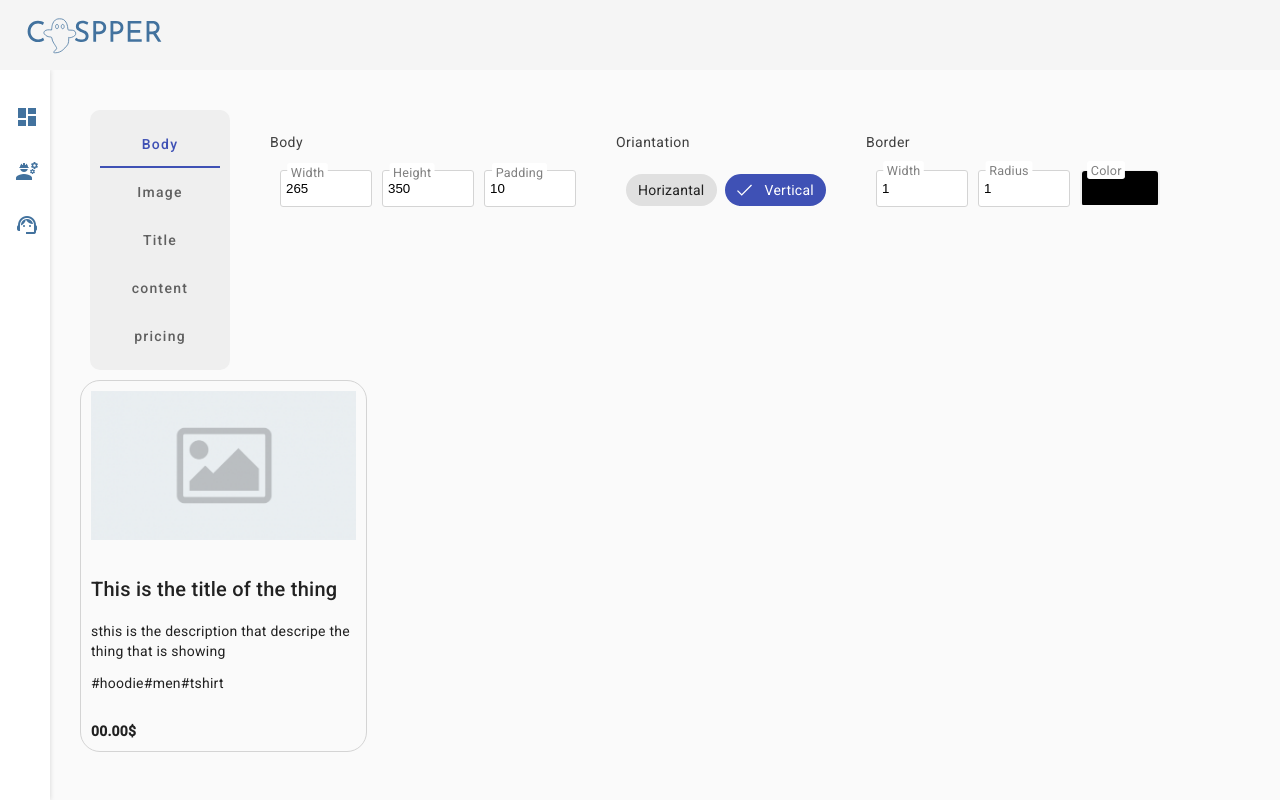
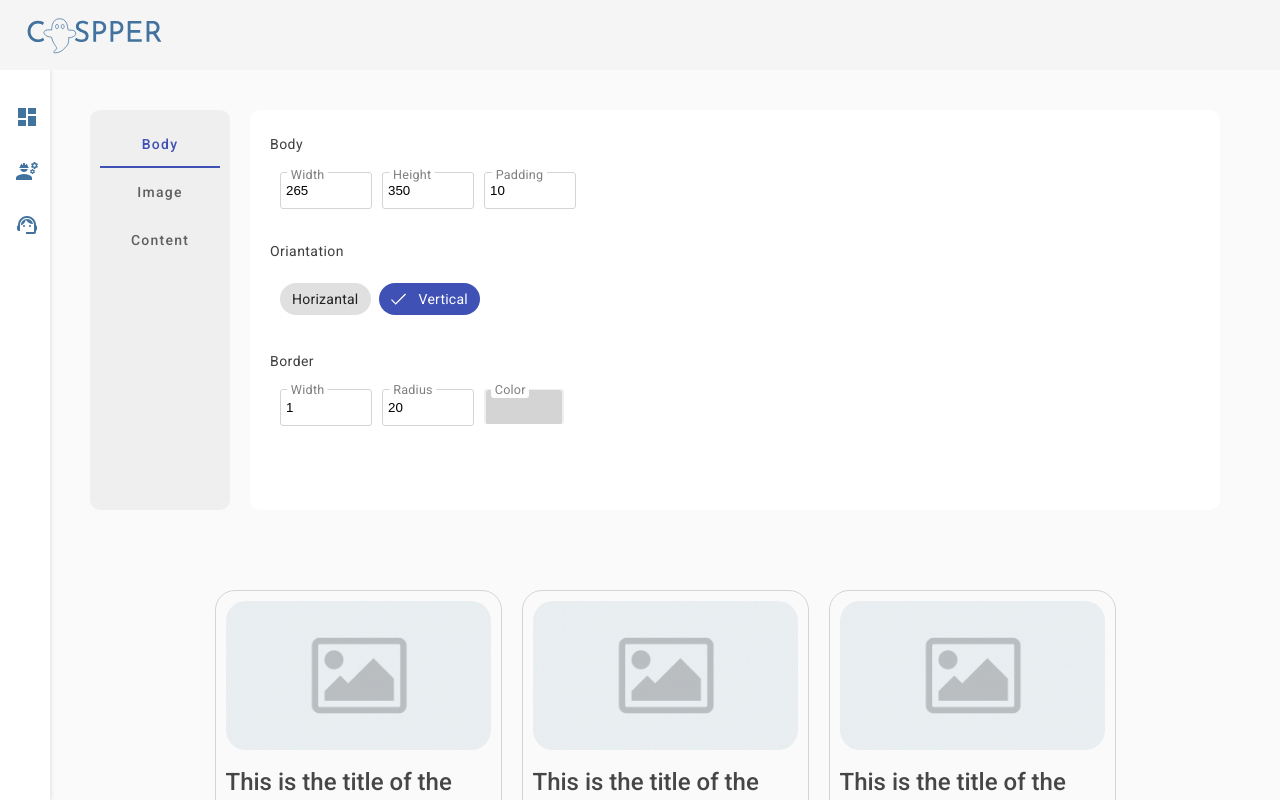
Before and after one commit to m7md47282/Casssper17, an Angular app: page /card-editor in a window 1280 px wide. Built offline with nearby package versions, Linux system fonts and the light colour scheme.

Commit message:
add basic card settings

```diff
--- a/src/app/card/card-editor/card-editor.component.html
+++ b/src/app/card/card-editor/card-editor.component.html
@@ -3,9 +3,9 @@
         <mat-tab label="Body">
             <div class="settigns">
                 <div class="settigns-row">
-                    <div class="flex-row">
+                    <div class="flex-column">
 
-                        <div class="margin-x-10">
+                        <div class="settigns-inner-row">
                             <h4>Body</h4>
                             <div class="flex-row margin-x-10">
                                 <div class="form-input cool-label" >
@@ -23,7 +23,7 @@
                             </div>
                         </div>
 
-                        <div class="margin-x-10">
+                        <div class="settigns-inner-row">
                             <h4>Oriantation</h4>
                             <div class="flex-row">
                                 <div class="margin-x-10">
@@ -36,7 +36,7 @@
                             </div>
                         </div>
 
-                        <div class="margin-x-10">
+                        <div class="settigns-inner-row">
                             <h4>Border</h4>
                             <div class="flex-row margin-x-10">
                                 <div class="form-input cool-label" >
@@ -44,7 +44,7 @@
                                     <label for="boderWidth">Width</label>
                                 </div>
                                 <div class="form-input cool-label" >
-                                    <input type="number" attr-label="Width" name="boderWidth" [(ngModel)]="cardSettings.body.borderWidth"  class="small-input">
+                                    <input type="number" attr-label="Width" name="boderWidth" [(ngModel)]="cardSettings.body.borderRadius"  class="small-input">
                                     <label for="boderWidth">Radius</label>
                                 </div>
                                 <div class="form-input cool-label" >
@@ -60,10 +60,112 @@
 
             </div>
         </mat-tab>
-        <mat-tab label="Image"> Image </mat-tab>
-        <mat-tab label="Title"> Title </mat-tab>
-        <mat-tab label="content"> Content  </mat-tab>
-        <mat-tab label="pricing"> pricing </mat-tab>
+        <mat-tab label="Image">
+            <div class="settigns">
+                <div class="settigns-row">
+                    <div class="flex-column">
+
+                        <div class="settigns-inner-row">
+                            <h4>Image</h4>
+                            <div class="flex-row margin-x-10">
+                                <div class="form-input cool-label" >
+                                    <input type="number" attr-label="Width" name="imageWidth" [(ngModel)]="cardSettings.image.width"  class="small-input">
+                                    <label for="boderWidth">Width</label>
+                                </div>
+                                <div class="form-input cool-label" >
+                                    <input type="number" attr-label="Width" name="imageRadius" [(ngModel)]="cardSettings.image.radius"  class="small-input">
+                                    <label for="boderWidth">Radius</label>
+                                </div>
+                            </div>
+                        </div>
+                    </div>
+                </div>
+            </div>
+        </mat-tab>
+
+
+        <mat-tab label="Content">
+            <div class="settigns">
+                <div class="settigns-row">
+                    <div class="flex-column">
+                        <div class="settigns-inner-row">
+                            <h4>Title</h4>
+                            <div class="flex-row margin-x-10">
+                                <div class="form-input cool-label" >
+                                    <input type="number" attr-label="Width" name="imageWidth" [(ngModel)]="cardSettings.title.fontSize"  class="small-input">
+                                    <label for="boderWidth">Font size</label>
+                                </div>
+                                <div class="form-input cool-label" >
+                                    <input type="number" attr-label="Width" name="imageWidth" [(ngModel)]="cardSettings.title.letterSpacing"  class="small-input">
+                                    <label for="boderWidth">Space</label>
+                                </div>
+                                <div class="form-input cool-label" >
+                                    <input type="color" attr-label="Width" name="imageRadius" [(ngModel)]="cardSettings.title.color"  class="small-input">
+                                    <label for="boderWidth">Font color</label>
+                                </div>
+                            </div>
+                        </div>
+
+                        <div class="settigns-inner-row">
+                            <h4>Descritopn</h4>
+                            <div class="flex-row margin-x-10">
+                                <div class="form-input cool-label" >
+                                    <input type="number" attr-label="Width" name="imageWidth" [(ngModel)]="cardSettings.description.fontSize"  class="small-input">
+                                    <label for="boderWidth">Font size</label>
+                                </div>
+                                <div class="form-input cool-label" >
+                                    <input type="number" attr-label="Width" name="imageWidth" [(ngModel)]="cardSettings.description.letterSpacing"  class="small-input">
+                                    <label for="boderWidth">Space</label>
+                                </div>
+                                <div class="form-input cool-label" >
+                                    <input type="color" attr-label="Width" name="imageRadius" [(ngModel)]="cardSettings.description.color"  class="small-input">
+                                    <label for="boderWidth">Font color</label>
+                                </div>
+                            </div>
+                        </div>
+
+                        <div class="settigns-inner-row">
+                            <h4>Tags</h4>
+                            <div class="flex-row margin-x-10">
+                                <div class="form-input cool-label" >
+                                    <input type="number" attr-label="Width" name="imageWidth" [(ngModel)]="cardSettings.tags.fontSize"  class="small-input">
+                                    <label for="boderWidth">Font size</label>
+                                </div>
+                                <div class="form-input cool-label" >
+                                    <input type="number" attr-label="Width" name="imageWidth" [(ngModel)]="cardSettings.tags.letterSpacing"  class="small-input">
+                                    <label for="boderWidth">Space</label>
+                                </div>
+                                <div class="form-input cool-label" >
+                                    <input type="color" attr-label="Width" name="imageRadius" [(ngModel)]="cardSettings.tags.color"  class="small-input">
+                                    <label for="boderWidth">Font color</label>
+                                </div>
+                            </div>
+                        </div>
+                    </div>
+                    <div class="flex-column">
+                        <div class="settigns-inner-row">
+                            <h4>Price</h4>
+                            <div class="flex-row margin-x-10">
+                                <div class="form-input cool-label" >
+                                    <input type="number" attr-label="Width" name="imageWidth" [(ngModel)]="cardSettings.price.fontSize"  class="small-input">
+                                    <label for="boderWidth">Font size</label>
+                                </div>
+                                <div class="form-input cool-label" >
+                                    <input type="number" attr-label="Width" name="imageWidth" [(ngModel)]="cardSettings.price.letterSpacing"  class="small-input">
+                                    <label for="boderWidth">Space</label>
+                                </div>
+                                <div class="form-input cool-label" >
+                                    <input type="color" attr-label="Width" name="imageRadius" [(ngModel)]="cardSettings.price.color"  class="small-input">
+                                    <label for="boderWidth">Font color</label>
+                                </div>
+                            </div>
+                        </div>
+                    </div>
+                </div>
+            </div>
+        </mat-tab>
+
+
       </mat-tab-group>
 
       <div class="preview">
--- a/src/app/card/card-editor/card-editor.component.sass
+++ b/src/app/card/card-editor/card-editor.component.sass
@@ -15,15 +15,25 @@
         .mat-mdc-tab-body-wrapper
             width: calc( 100% - 120px )
             mat-tab-body
-                padding: 10px 20px
+                padding: 0 20px
+                min-height: 400px
             .mat-mdc-tab-body-content
-                padding: 10px
+                padding: 0
+                background-color: white
+                border-radius: 10px
         .settigns
+            padding: 22px 10px
             .small-input
                 width: 80px
             h4
                 color: $black
                 font-size: 14px
 
+
             .settigns-row
+                display: flex
+                gap: 10px
                 margin-bottom: 20px
+                .settigns-inner-row
+                    margin-bottom: 20px
+                    margin-inline: 10px
--- a/src/app/card/card-editor/card-editor.component.ts
+++ b/src/app/card/card-editor/card-editor.component.ts
@@ -1,4 +1,4 @@
-import { Component } from '@angular/core';
+import { Component, signal } from '@angular/core';
 import { MatTabGroup, MatTab } from '@angular/material/tabs'
 import { FormsModule } from "@angular/forms";
 import { MatChipsModule } from "@angular/material/chips";
@@ -29,15 +29,39 @@ export class CardEditorComponent {
       padding: 10,
       oriantation: 'vertical',
       borderWidth: 1,
-      borderColor: 'd4d4d4',
+      borderColor: '#d4d4d4',
       borderRadius: 20,
     },
     image: {
-      width: 0
+      width: 100,
+      radius: 20
+    },
+    title: {
+      fontSize: 24,
+      color: '#464646',
+      letterSpacing: 0
+    },
+    description: {
+      fontSize: 14,
+      color: '#464646',
+      letterSpacing: 0
+    },
+    tags: {
+      fontSize: 10,
+      color: '#464646',
+      letterSpacing: 0
+    },
+    price: {
+      fontSize: 16,
+      color: '#464646',
+      letterSpacing: 0
     }
   };
 
 
-  // need to make it two way binding
+  constructor(){
+  }
+
+
 
 }
--- a/src/app/card/card/card.component.html
+++ b/src/app/card/card/card.component.html
@@ -1,27 +1,65 @@
-<div class="card" [ngStyle]="cardStyle()">
+<div class="card-container content-center items-center">
+    <div *ngFor="let i of emtyArray" class="card" [ngStyle]="{
+        'width': card().body.width + px,
+        'height': card().body.height + px,
+        'border': card().body.borderWidth + 'px solid ' + card().body.borderColor,
+        'border-radius': card().body.borderRadius + px,
+        'padding': card().body.padding + px,
+    }">
         <div class="card-header">
             <div class="image-container">
-            <img [ngStyle]="imageStyle()" src="../../../assets/images/default-card-image.png" alt="">
+                <img [ngStyle]="{
+                    'width': card().image.width + percent,
+                    'border-radius': card().image.radius + px,
+                }"
+                src="../../../assets/images/default-card-image.png" alt="">
             </div>
         </div>
         <div class="card-content">
             <div class="title">
-            <h2>This is the title of the thing</h2>
+                <h2
+                [ngStyle]="{
+                    fontSize: card().title.fontSize + px,
+                    color: card().title.color,
+                    letterSpacing: card().title.letterSpacing + px
+                }"
+                >This is the title of the thing</h2>
             </div>
 
             <div class="desciption">
-            <p>
+                <p
+                [ngStyle]="{
+                    fontSize: card().description.fontSize + px,
+                    color: card().description.color,
+                    letterSpacing: card().description.letterSpacing + px
+                }"
+                >
                     sthis is the description that descripe the thing that is showing
                 </p>
             </div>
 
             <div class="tags">
+                <span
+                [ngStyle]="{
+                    fontSize: card().tags.fontSize + px,
+                    color: card().tags.color,
+                    letterSpacing: card().tags.letterSpacing + px
+                }"
+                >
                     #hoodie#men#tshirt
+                </span>
             </div>
         </div>
         <div class="card-footer">
             <div class="price">
-            <b>00.00$</b>
+                <b
+                [ngStyle]="{
+                    fontSize: card().price.fontSize + px,
+                    color: card().price.color,
+                    letterSpacing: card().price.letterSpacing + px
+                }"
+                >00.00$</b>
             </div>
         </div>
     </div>
+</div>
--- a/src/app/card/card/card.component.sass
+++ b/src/app/card/card/card.component.sass
@@ -1,3 +1,8 @@
+
+.card-container
+    gap: 20px
+    flex-wrap: wrap
+    margin-top: 70px
 .card
     display: flex
     flex-direction: column
--- a/src/app/card/card/card.component.ts
+++ b/src/app/card/card/card.component.ts
@@ -1,5 +1,5 @@
 import { CommonModule } from '@angular/common';
-import { Component, OnInit, computed, input, effect, model} from '@angular/core';
+import { Component, OnInit, computed, input } from '@angular/core';
 import { Card } from '../card-interface';
 
 @Component({
@@ -12,48 +12,52 @@ import { Card } from '../card-interface';
   styleUrl: './card.component.sass'
 })
 export class CardComponent implements OnInit {
+  emtyArray = [...Array(10)]
+  px = "px";
+  percent = "%";
 
-  card = model<Card>({
+  cardDefaultSettings = {
     body: {
       width: 265,
       height: 350,
-      oriantation: '',
+      padding: 10,
+      oriantation: 'vertical',
       borderWidth: 1,
-      borderColor: 'D2D2D2',
-      borderRadius: 22,
-      padding: 10,
+      borderColor: '#d4d4d4',
+      borderRadius: 20,
     },
     image: {
-      width: 250
+      width: 100,
+      radius: 20
+    },
+    title: {
+      fontSize: 24,
+      color: '#464646',
+      letterSpacing: 0
+    },
+    description: {
+      fontSize: 24,
+      color: '#464646',
+      letterSpacing: 0
+    },
+    tags: {
+      fontSize: 24,
+      color: '#464646',
+      letterSpacing: 0
+    },
+    price: {
+      fontSize: 24,
+      color: '#464646',
+      letterSpacing: 0
     }
-  }, )
+  };
+
+  card = input(this.cardDefaultSettings)
 
 
 
-  cardStyle = computed(() => {
-    return {
-      width: `${this.card().body.width}px`,
-      height: `${this.card().body.height}px`,
-      border: `${this.card().body.borderWidth}px solid #${this.card().body.borderColor}`,
-      'border-radius': `${this.card().body.borderRadius}px`,
-      padding: `${this.card().body.padding}px`,
-    }
-  })
-
-  imageStyle =  computed( () => {
-    return{
-      width: `100%`,
-    }
-  })
-
-  constructor(){
-
-  }
   ngOnInit(): void {
-
-
   }
 
 
-
 }
--- a/src/styles.sass
+++ b/src/styles.sass
@@ -32,6 +32,11 @@ body
     display: flex
     gap: 10px
     width: 100%
+
+.flex-column
+    display: flex
+    gap: 10px
+    flex-direction: column
 
 .margin-x-10
     margin-inline: 10px
```
Also changed, not shown: src/app/card/card.service.ts (added, +15 -0 lines), 1 other file (tests, documents, lock files or other folders). Lines whose indentation alone changed are shown as unchanged.
